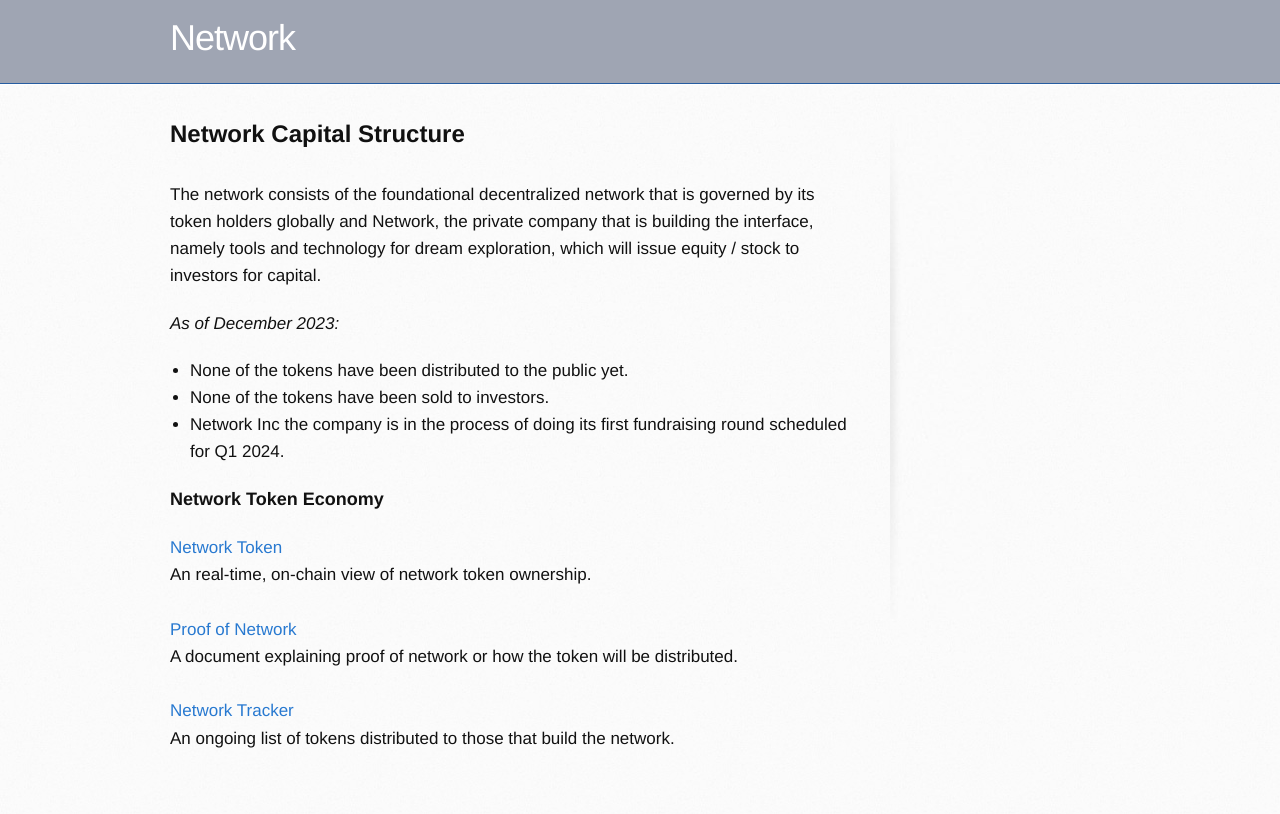
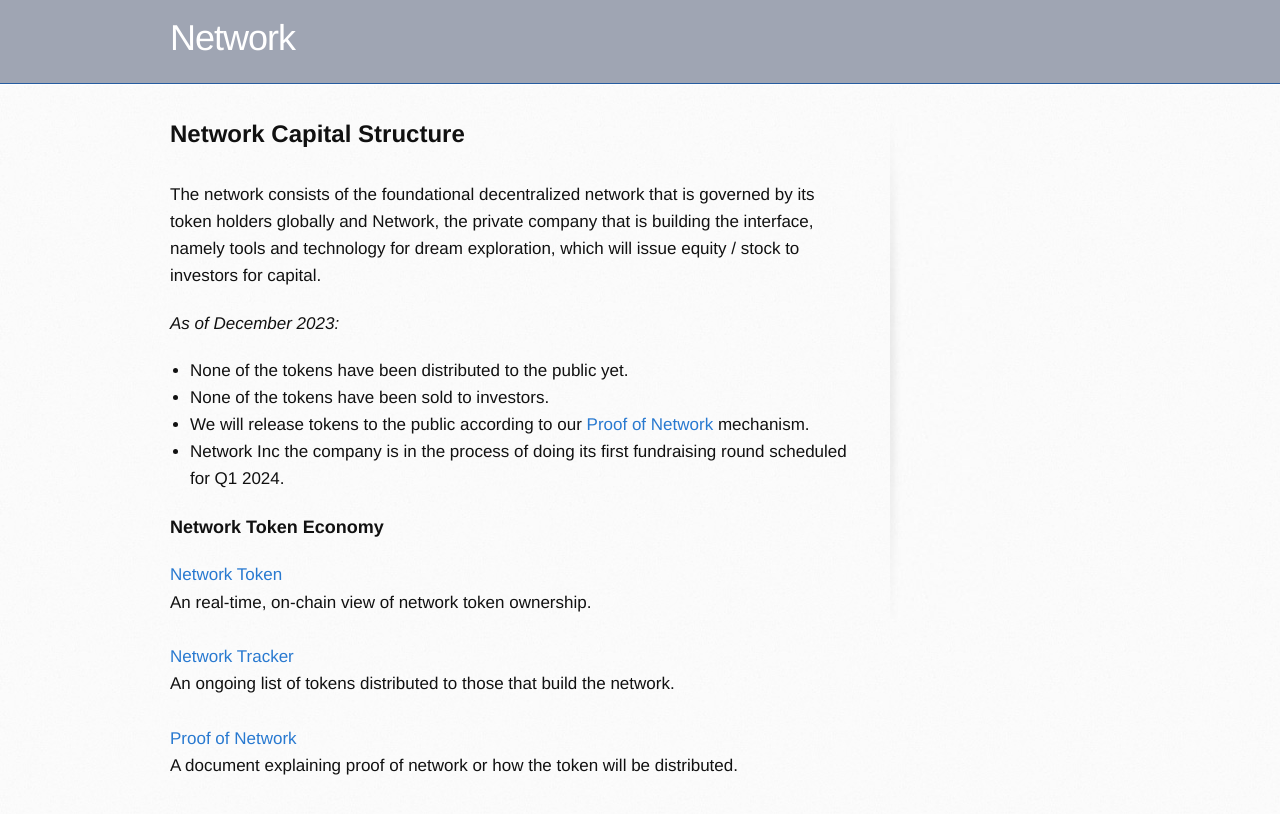
Before and after one commit to networkf/network.github.io, a Jekyll site: the page built from capital.md, in a window 1280 px wide. Shown: the top 814 px of the page. Built offline with Jekyll 4.4.1, drawn with Linux system fonts in a browser that asks for light colours; some web fonts are replaced; our own code applies the rules of GitHub Pages for plain Markdown files; the repository's description, which GitHub fills in, is left out.

Commit message:
Update capital.md

```diff
--- a/capital.md
+++ b/capital.md
@@ -14,6 +14,7 @@ The network consists of the foundational decentralized network that is governed
 _As of December 2023:_
 - None of the tokens have been distributed to the public yet.
 - None of the tokens have been sold to investors.
+- We will release tokens to the public according to our [Proof of Network](/proofofnetwork) mechanism.
 - Network Inc the company is in the process of doing its first fundraising round scheduled for Q1 2024.
 
 <b><font size="4">Network Token Economy</font></b>
@@ -23,13 +24,13 @@ _As of December 2023:_
 An real-time, on-chain view of network token ownership.
 <br>
 <br>
-<a href="https://app.skiff.com/docs/695b2531-2143-455c-871a-c7e53ec36995#sl6KBBJ0MLiWsZyIfxY0fvfsR+vKSlHPQ+vuhPkin0E=">Proof of Network</a>
-<br>
-A document explaining proof of network or how the token will be distributed.
-<br>
-<br>
 <a href="https://docs.google.com/spreadsheets/d/1m9o-NVi9G2ksfayXTmo8XrTnp5_gyz4v4nxIQ5MIs8Y">Network Tracker</a>
 <br>
 An ongoing list of tokens distributed to those that build the network.
 <br>
 <br>
+[Proof of Network](/proofofnetwork)
+<br>
+A document explaining proof of network or how the token will be distributed.
+<br>
+<br>
```
